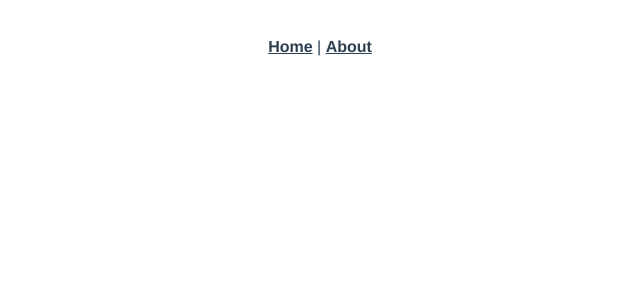
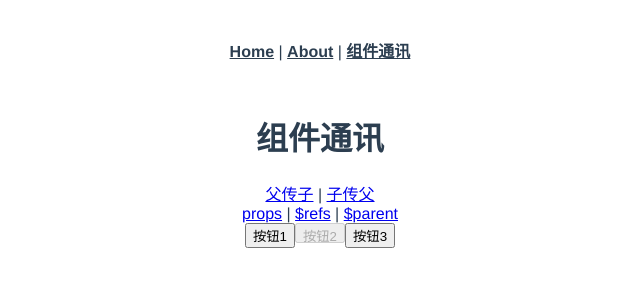
Before and after one commit to AsherSun/vue-study, a Vue app: page /#/communication/parent_to_child/props in a window 1280 px wide. Shown: the top 300 px of the page, without its empty margins (320-960 px from the left). Built offline with nearby package versions, Linux system fonts and the light colour scheme.

Commit message:
feat(init project): init project、组件通讯 - 10%

```diff
--- a/package.json
+++ b/package.json
@@ -20,6 +20,8 @@
     "babel-eslint": "^10.0.1",
     "eslint": "^5.16.0",
     "eslint-plugin-vue": "^5.0.0",
+    "node-sass": "^4.12.0",
+    "sass-loader": "^7.2.0",
     "vue-template-compiler": "^2.6.10"
   },
   "eslintConfig": {
--- a/src/App.vue
+++ b/src/App.vue
@@ -2,11 +2,17 @@
   <div id="app">
     <div id="nav">
       <router-link to="/">Home</router-link> |
-      <router-link to="/about">About</router-link>
+      <router-link to="/about">About</router-link> |
+      <router-link to="/communication">组件通讯</router-link>
     </div>
     <router-view/>
   </div>
 </template>
+
+<script>
+export default {
+}
+</script>
 
 <style>
 #app {
--- a/src/router.js
+++ b/src/router.js
@@ -18,6 +18,25 @@ export default new Router({
       // this generates a separate chunk (about.[hash].js) for this route
       // which is lazy-loaded when the route is visited.
       component: () => import(/* webpackChunkName: "about" */ './views/About.vue')
+    },
+    {
+      path: '/communication',
+      name: 'communication',
+      component: () => import(/** webpackChunkName: "communication" */ './views/Communication.vue'),
+      children: [
+        {
+          path: 'parent_to_child',
+          name: 'parent_to_child',
+          component: () => import(/** webpackChunkName: "parent_to_child" */ './vue-component-study/communication/parent-to-child/Index.vue'),
+          children: [
+            {
+              path: 'props',
+              name: 'props',
+              component: () => import('./vue-component-study/communication/parent-to-child/props/Parent.vue')
+            }
+          ]
+        }
+      ]
     }
   ]
 })
--- /dev/null
+++ b/src/views/Communication.vue
@@ -0,0 +1,18 @@
+<template>
+  <div>
+    <h1>组件通讯</h1>
+    <router-link to="/communication/parent_to_child">父传子</router-link> |
+    <router-link to="/child_to_parent">子传父</router-link>
+    <router-view></router-view>
+  </div>
+</template>
+
+<script>
+export default {
+
+}
+</script>
+
+<style>
+
+</style>
--- /dev/null
+++ b/src/vue-component-study/communication/parent-to-child/Index.vue
@@ -0,0 +1,18 @@
+<template>
+  <div>
+    <router-link to="/communication/parent_to_child/props">props</router-link> |
+    <router-link to="/communication/parent_to_child/$refs">$refs</router-link> |
+    <router-link to="/communication/parent_to_child/$parent">$parent</router-link>
+    <router-view></router-view>
+  </div>
+</template>
+
+<script>
+export default {
+
+}
+</script>
+
+<style>
+
+</style>
--- /dev/null
+++ b/src/vue-component-study/communication/parent-to-child/props/Parent.vue
@@ -0,0 +1,17 @@
+<template>
+  <div>
+    <w-button>按钮1</w-button>
+    <w-button size="small" disabled>按钮2</w-button>
+    <!-- props 错误传值 -->
+    <w-button size="error">按钮3</w-button>
+  </div>
+</template>
+
+<script>
+import WButton from './WButton';
+export default {
+  components: {
+    WButton,
+  }
+}
+</script>
--- /dev/null
+++ b/src/vue-component-study/communication/parent-to-child/props/WButton.vue
@@ -0,0 +1,35 @@
+<template>
+  <button class="w-button" :class="`w-button--${size}`" :disabled="disabled">
+    <slot></slot>
+  </button>
+</template>
+
+<script>
+function oneOf(value, validList) {
+  return validList.includes(value);
+}
+export default {
+  name: 'WButton',
+  props: {
+    size: {
+      type: String,
+      validator(value) {
+        return oneOf(value, ['small', 'large', 'default'])
+      },
+      default: 'default'
+    },
+    disabled: {
+      type: Boolean,
+      default: false
+    }
+  }
+}
+</script>
+
+<style lang="scss">
+.w-button {
+  &--small {
+    height: 20px;
+  }
+}
+</style>
```
Also changed, not shown: src/vue-component-study/communication/parent-to-child/$refs/Parent.vue (added), 1 other file (tests, documents, lock files or other folders).
